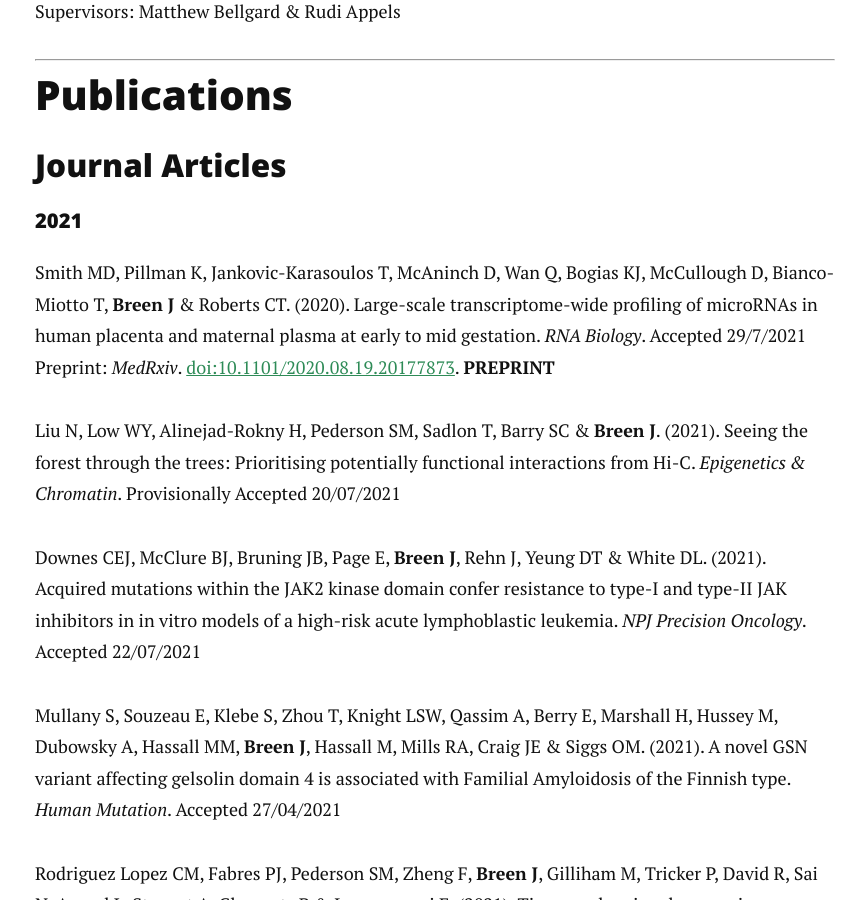
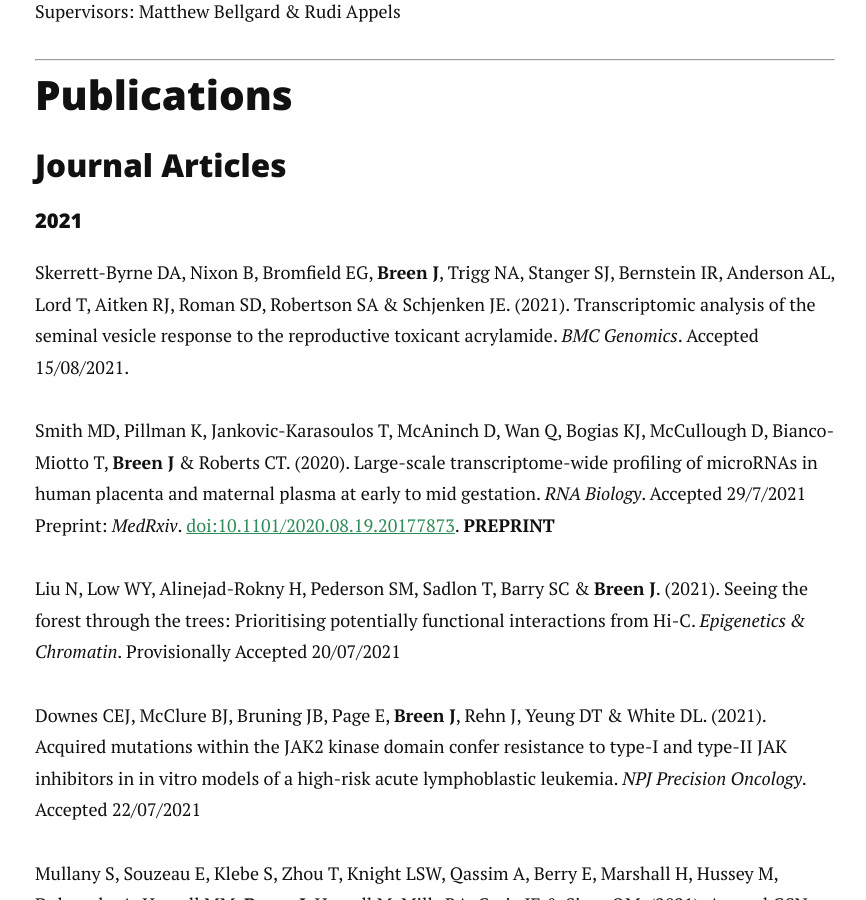
Before and after one commit to jimmybgammyknee/jimmybgammyknee.github.io, a Jekyll site: the page built from cv.md, in a window 1280 px wide and 900 px high, scrolled down 1667 px. Shown: the whole window, without its empty margins (205-1071 px from the left). Built offline with Jekyll 4.4.1, drawn with Linux system fonts in a browser that asks for light colours; nearby versions of some CDN libraries.

Commit message:
New BMC genomics

```diff
--- a/cv.md
+++ b/cv.md
@@ -77,6 +77,8 @@ Supervisors: Matthew Bellgard & Rudi Appels <br>
 ### Journal Articles
 
 #### 2021
+
+Skerrett-Byrne DA, Nixon B, Bromfield EG, **Breen J**, Trigg NA, Stanger SJ, Bernstein IR, Anderson AL, Lord T, Aitken RJ, Roman SD,  Robertson SA & Schjenken JE. (2021). Transcriptomic analysis of the seminal vesicle response to the reproductive toxicant acrylamide. _BMC Genomics_. Accepted 15/08/2021.
 
 Smith MD, Pillman K, Jankovic-Karasoulos T, McAninch D, Wan Q, Bogias KJ, McCullough D, Bianco-Miotto T, **Breen J** & Roberts CT. (2020). Large-scale transcriptome-wide profiling of microRNAs in human placenta and maternal plasma at early to mid gestation. _RNA Biology_. Accepted 29/7/2021
 Preprint: _MedRxiv_. [doi:10.1101/2020.08.19.20177873](https://doi.org/10.1101/2020.08.19.20177873). **PREPRINT**
```
